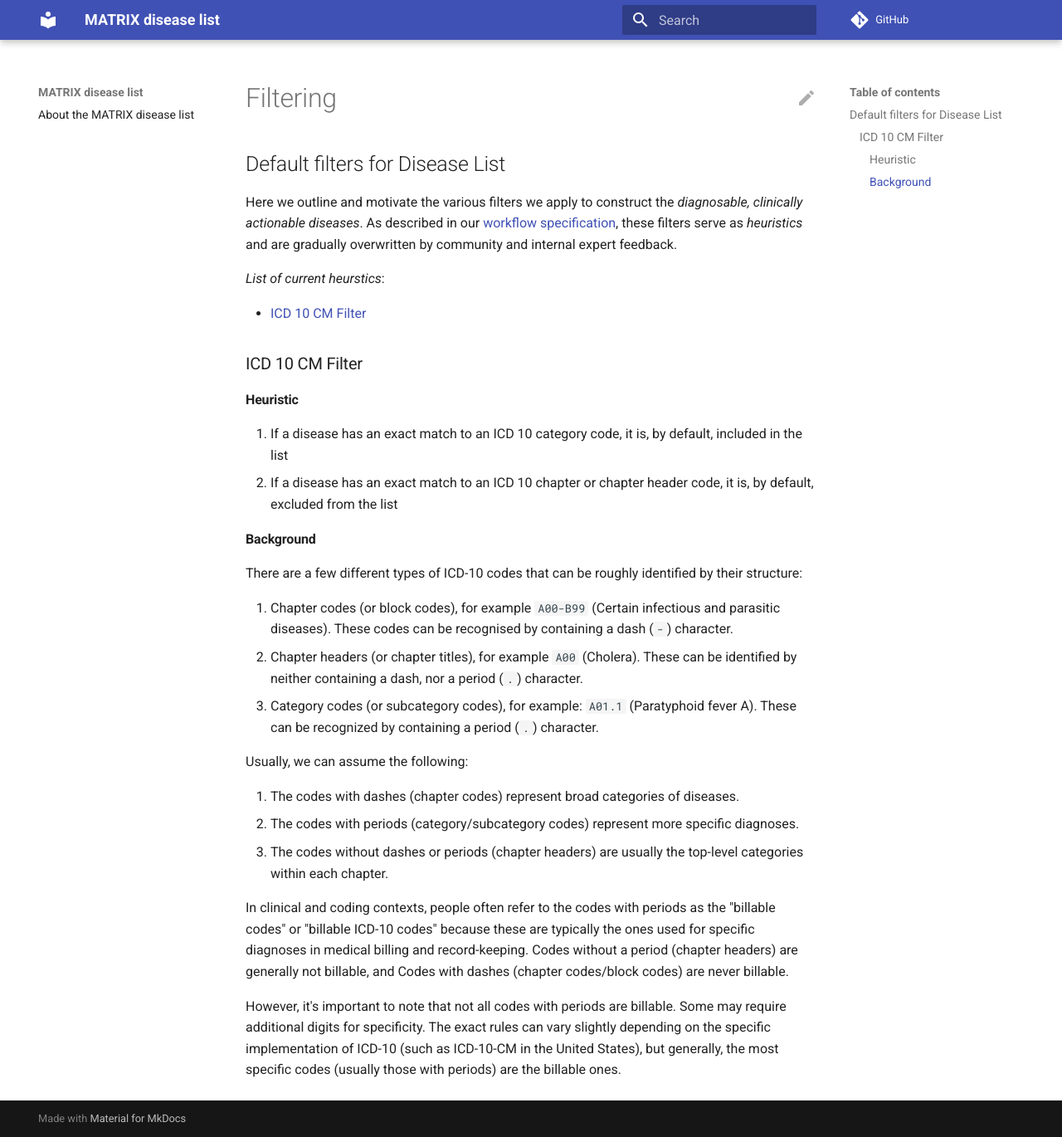
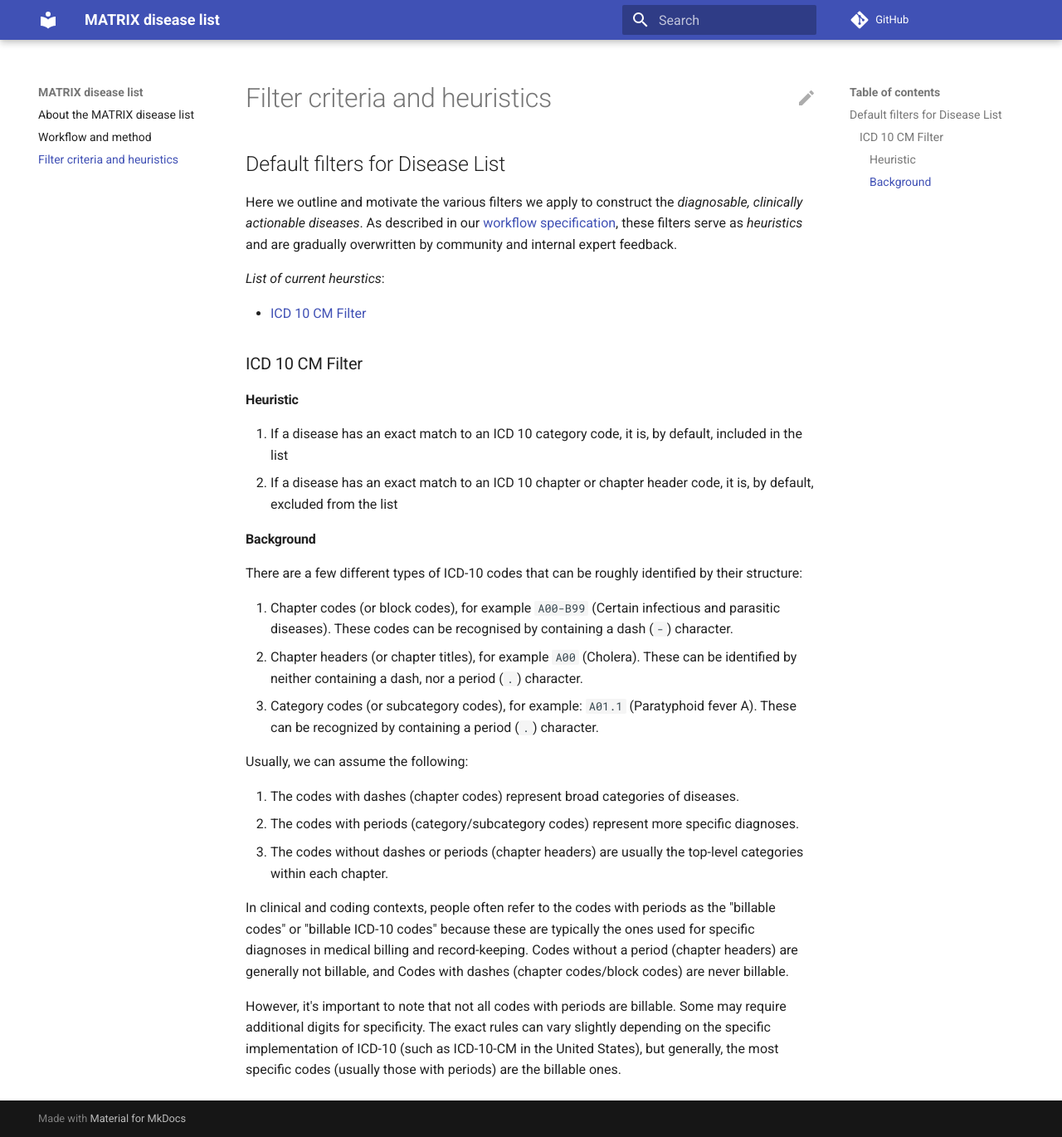
Before and after one commit to everycure-org/matrix-disease-list, an MkDocs documentation site: the page built from docs/filtering.md, in a window 1280 px wide and 1370 px high. Shown: the whole window at 83% size. Built offline with MkDocs 1.6.1 and Material for MkDocs 9.7.7, drawn with Linux system fonts in a browser that asks for light colours; comment, search, counter and statistics services are not loaded.

```diff
--- a/mkdocs.yml
+++ b/mkdocs.yml
@@ -51,6 +51,8 @@
 
 nav:
   - About the MATRIX disease list: index.md
+  - Workflow and method: workflow.md
+  - Filter criteria and heuristics: filtering.md
 repo_url: https://github.com/monarch-initiative/matrix-disease-list/
 site_url: https://monarch-initiative.github.io/matrix-disease-list/
 edit_uri: edit/main/docs/
```
Also changed, not shown: 3 other files.
